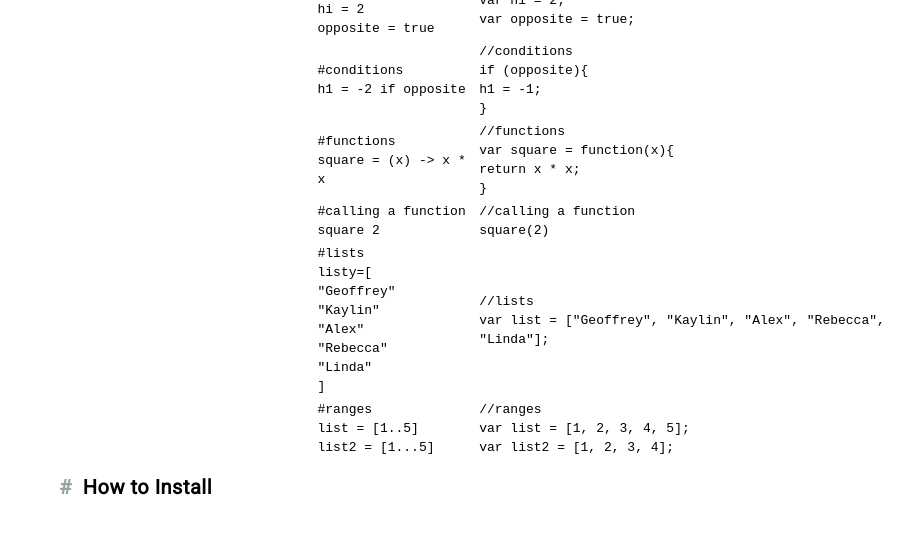
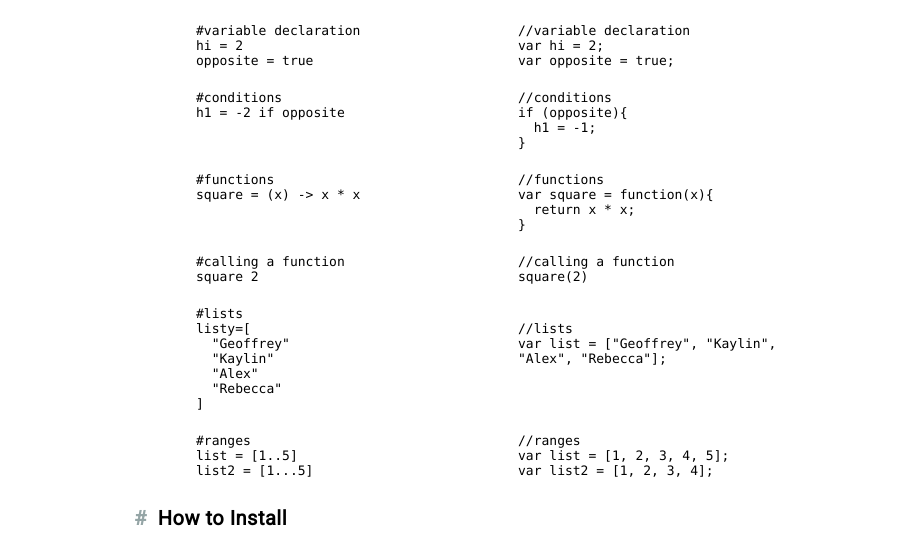
Before and after one commit to achiu2/amandalchiu.github.io, a plain HTML site: page coffeescript/index.html in a window 1280 px wide. Shown: the part 718-1265 px from the top of the page, without its empty margins (41-953 px from the left). Before the commit the page ends 1233 px from the top, so only its background shows below. Drawn offline with Linux system fonts and the light colour scheme.

Commit message:
making pretty

```diff
--- a/coffeescript/index.html
+++ b/coffeescript/index.html
@@ -3,6 +3,8 @@
   <head>
     <link href='https://fonts.googleapis.com/css?family=Roboto' rel='stylesheet' type='text/css'>
     <link rel="stylesheet" type="text/css" href="style.css">
+
+    <title>CoffeeScript</title>
   </head>
 
   <body>
@@ -17,33 +19,30 @@
       <p style="font-size:23px; margin-left:25px; letter-spacing:.5px;">CoffeeScript is a language with simplified syntax (syntactic sugar) that compiles into Javascript</p>
 
       <h2><a name="background" href="#background">#</a>&nbsp;&nbsp;Background</h2>
-      <p>
+        <div class="bullet">
         	<ul>
         	  <li>Jeremy Ashkenas: December 13, 2009: wrote a compiler in Ruby &rarr; Start of CoffeeScript</li>
-	  <li>
         	    <ul>
         	      <li>Elements from Ruby, Python, Haskell</li>
         	      <li>Version 1.0.0 on December 24, 2010</li>
         	    </ul>
-	  </li>
         	  <li>Available as a Node.js utility</li>
         	  <li>Companies like Trello and Dropbox use Coffeescript instead of Javascript</li>
         	</ul>
-      </p>
+        </div>
 
       <h2><a name="cool" href="#cool">#</a>&nbsp;&nbsp;What makes it cool</h2>
-      <p>
+        <div class="bullet">
           <ul>
         	  <li>Syntactically significant whitespace (like Python)</li>
         	  <li>Lightweight syntax (like Ruby)
         	    <ul>
         	      <li>optional parentheses, fewer braces/brackets</li>
-	      <li>splats (* in Ruby)
-		<ul>
-		  <li>[first, rest...] = [1, 2, 3, 4] ; first == 1 ; rest == [2, 3, 4]</li>
+        	      <li>splats (* in Ruby)</li>
               </ul>
-	      </li>
-	    </ul>
+          		<ul><ul>
+          		  <li>[first, rest...] = [1, 2, 3, 4] ;<br>first == 1;<br>rest == [2, 3, 4];</li>
+          		</ul></ul>
         	  </li>
         	  <li>Class definition
         	    <ul>
@@ -51,40 +50,38 @@
         	    </ul>
         	  </li>
         	</ul>
-      </p>
+        </div>
+      <h2><a name="diff" href="#diff">#</a>&nbsp;&nbsp;Difference Between CoffeeScript and JavaScript</h2>
 
-<h2><a name="diff" href="#diff">#</a>&nbsp;&nbsp;Difference Between CoffeeScript and JavaScript</h2>
-      <p>
-
-  <table align="center" style="width:50%">
+  <table style="width:50%; margin-left:125px;">
     <tr>
-      <td><h3>CoffeeScript</h3></td>
-      <td><h3>JavaScript</h3></td>
+      <td><h2>CoffeeScript</h2></td>
+      <td><h2>JavaScript</h2></td>
     </tr>
 
     <tr>
-      <td><code>#variable declaration<br>hi = 2<br>   opposite = true</code></td>
-      <td><code>//variable declaration<br>var hi = 2;<br>var opposite = true;</code></td>
+      <td>#variable declaration<br>hi = 2<br>opposite = true</td>
+      <td>//variable declaration<br>var hi = 2;<br>var opposite = true;</td>
     </tr>
     <tr>
-      <td><code>#conditions<br>h1 = -2 if opposite</code></td>
-      <td><code>//conditions<br>if (opposite){<br>h1 = -1;<br>}</code></td>
+      <td>#conditions<br>h1 = -2 if opposite</td>
+      <td>//conditions<br>if (opposite){<br>&nbsp;&nbsp;h1 = -1;<br>}</td>
     </tr>
     <tr>
-      <td><code>#functions<br>square = (x) -> x * x</code></td>
-      <td><code>//functions<br>var square = function(x){<br>return x * x;<br>}</code></td>
+      <td>#functions<br>square = (x) -> x * x</td>
+      <td>//functions<br>var square = function(x){<br>&nbsp;&nbsp;return x * x;<br>}</td>
     </tr>
     <tr>
-      <td><code>#calling a function<br>square 2</code></td>
-      <td><code>//calling a function</br>square(2)</code></td>
+      <td>#calling a function<br>square 2</td>
+      <td>//calling a function</br>square(2)</td>
     </tr>
     <tr>
-      <td><code>#lists<br>listy=[<br>"Geoffrey"<br>"Kaylin"<br>"Alex"<br>"Rebecca"<br>"Linda"<br>]</code></td>
-      <td><code>//lists<br>var list = ["Geoffrey", "Kaylin", "Alex", "Rebecca", "Linda"];</code></td>
+      <td>#lists<br>listy=[<br>&nbsp;&nbsp;"Geoffrey"<br>&nbsp;&nbsp;"Kaylin"<br>&nbsp;&nbsp;"Alex"<br>&nbsp;&nbsp;"Rebecca"<br>]</td>
+      <td><br>//lists<br>var list = ["Geoffrey", "Kaylin", "Alex", "Rebecca"];</td>
     </tr>
     <tr>
-      <td><code>#ranges<br>list = [1..5]<br>list2 = [1...5]</code></td>
-      <td><code>//ranges</br>var list = [1, 2, 3, 4, 5];<br>var list2 = [1, 2, 3, 4];</code></td>
+      <td>#ranges<br>list = [1..5]<br>list2 = [1...5]</td>
+      <td>//ranges</br>var list = [1, 2, 3, 4, 5];<br>var list2 = [1, 2, 3, 4];</td>
     </tr>
   </table>
 
--- a/coffeescript/style.css
+++ b/coffeescript/style.css
@@ -1,6 +1,7 @@
 body {
   font-family: 'Roboto', sans-serif;
-  margin-left: 50px;
+  margin-left: 100px;
+  margin-right: 50px;
 }
 
 h1 {
@@ -9,8 +10,9 @@ h1 {
 }
 
 h2 {
-    font-size: 20px;
-    letter-spacing: .5px;
+  margin-left: 25px;
+  font-size: 20px;
+  letter-spacing: .5px;
 }
 
 h2 a {
@@ -22,6 +24,10 @@ a:not(:hover) {
   text-decoration: none;
 }
 
+.bullet {
+  margin-left: 100px;
+}
+
 p {
   margin-left: 100px;
 }
@@ -29,3 +35,13 @@ p {
 div.header {
   display: inline-block;
 }
+table{
+  table-layout: fixed;
+}
+td{
+  font-family: Menlo;
+  width:300px;
+  font-size: 13px;
+  padding:10px;
+  vertical-align: top;
+}
```
Lines whose indentation alone changed are shown as unchanged.
